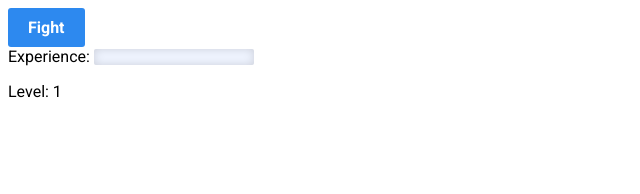
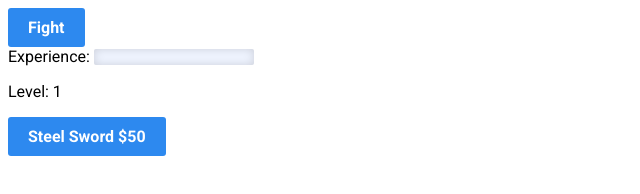
Before and after one commit to vincent-02/idlefight, a plain HTML site: page index.html in a window 1280 px wide. Shown: the whole page, without its empty margins (0-640 px from the left). Drawn offline with Linux system fonts and the light colour scheme.

Commit message:
Added steel sword upgrade

```diff
--- a/index.html
+++ b/index.html
@@ -14,5 +14,6 @@
   <label>Experience: </label>
   <progress value="0" max="100" id="experience"></progress>
   <p id="level">Level: 1</p>
+  <button onclick="purchase('steel_sword');">Steel Sword $50</button>
 </body>
 </html>
--- a/script.js
+++ b/script.js
@@ -17,3 +17,10 @@ function fight() {
     document.getElementById('experience').value = xp;
   }
 }
+
+function purchase(item) {
+  this.item = item;
+  if (item = "steel_sword".toLowerCase()) {
+    power += 2;
+  }
+}
```
